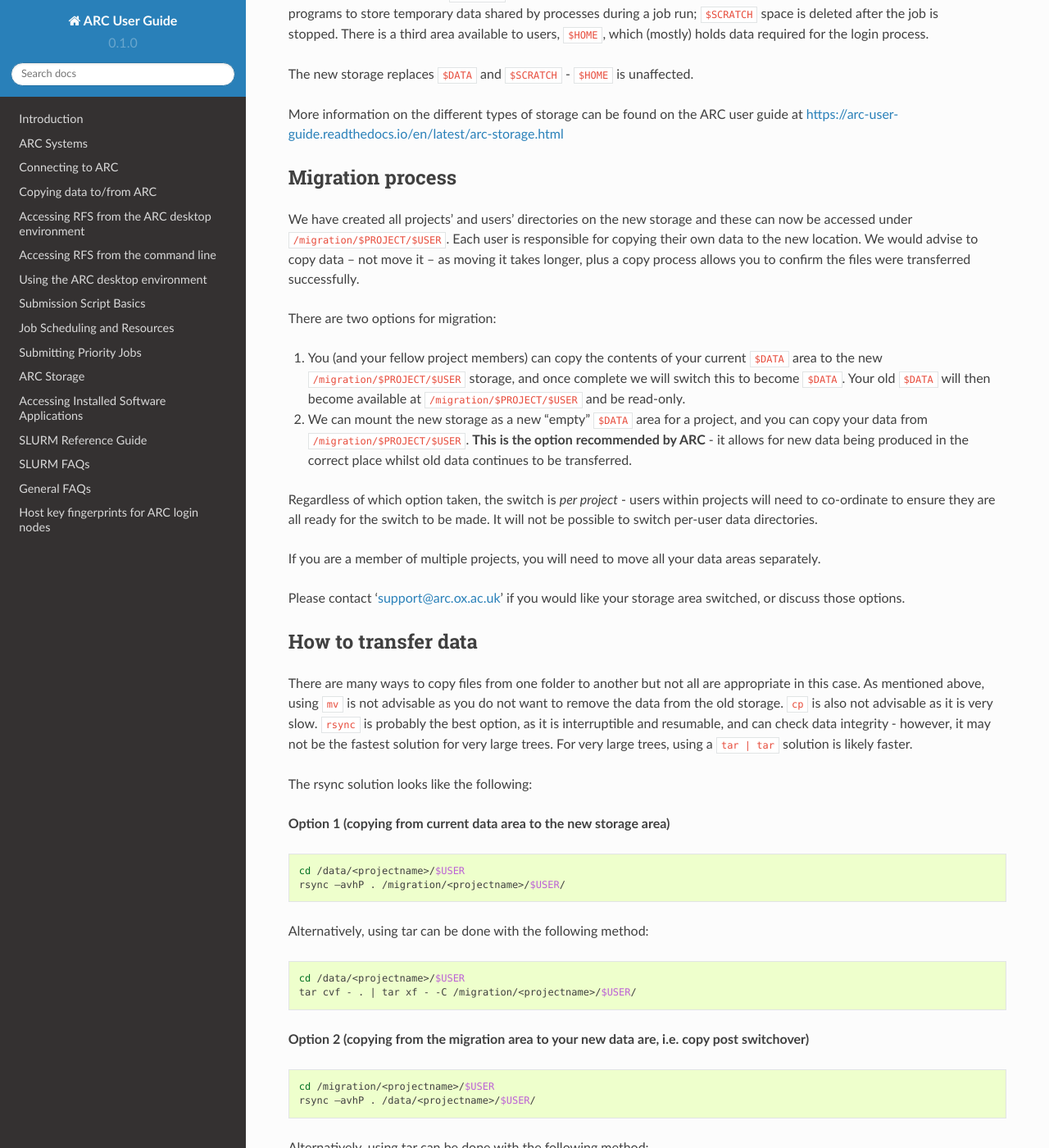
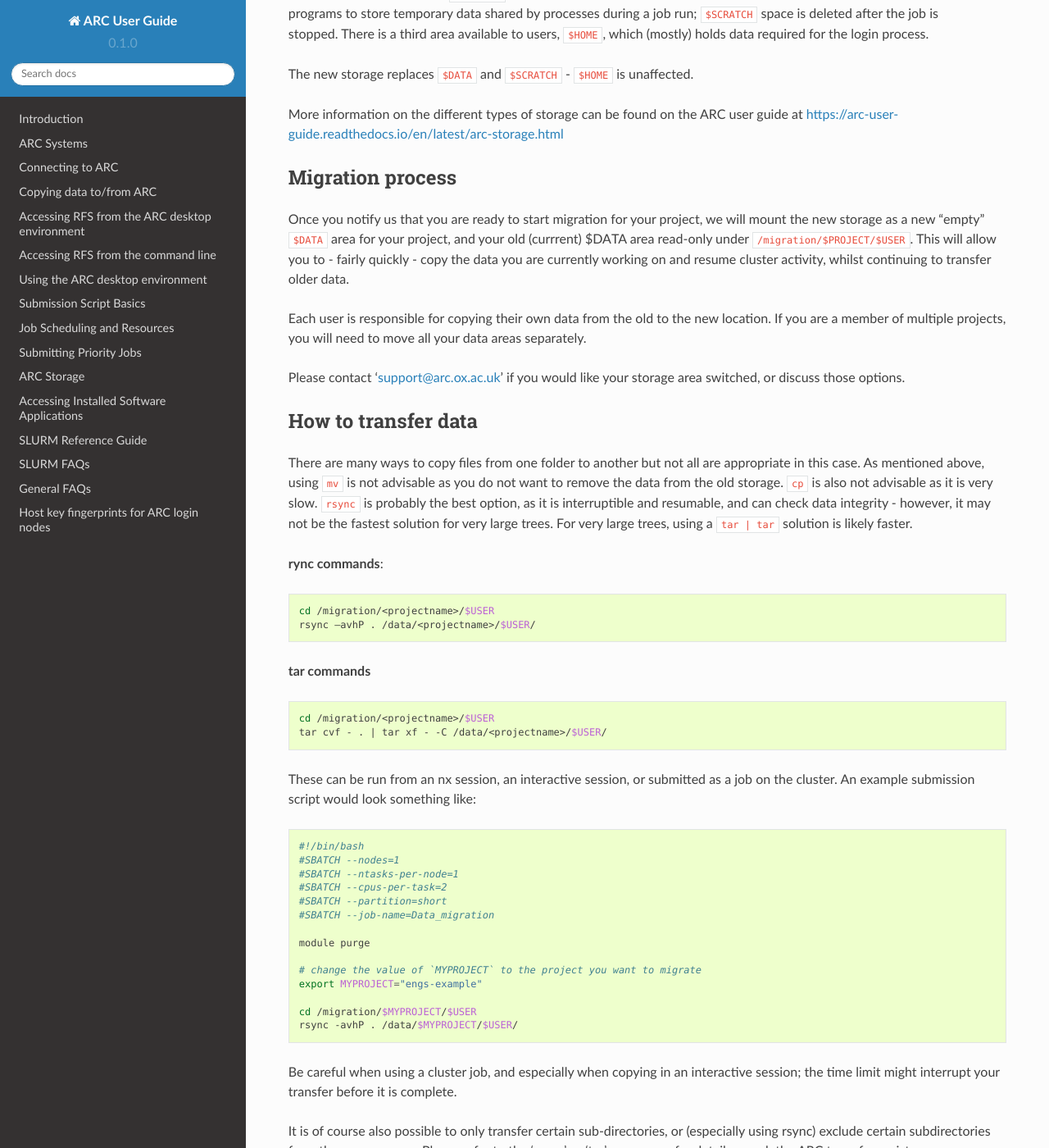
Before and after one commit to tina-friedrich/arc-user-guide, a Sphinx documentation site: the page built from docs/source/arc-storage-migration.rst, in a window 1280 px wide and 1400 px high, scrolled down 357 px. Shown: the whole window at 82% size. Built offline with Sphinx 7.4.7 and the Read the Docs theme 2.0.0, drawn with Linux system fonts in a browser that asks for light colours; some of the changed text lies outside the part shown.

Commit message:
Update arc-storage-migration.rst
removed copy first, switch later option

```diff
--- a/docs/source/arc-storage-migration.rst
+++ b/docs/source/arc-storage-migration.rst
@@ -13,52 +13,30 @@ The new storage replaces ``$DATA`` and ``$SCRATCH`` - ``$HOME`` is unaffected.
 
 More information on the different types of storage can be found on the ARC user guide at https://arc-user-guide.readthedocs.io/en/latest/arc-storage.html
 
+
 Migration process
 -----------------
 
-We have created all projects' and users' directories on the new storage and these can now be accessed under ``/migration/$PROJECT/$USER``. Each user is responsible for copying their own data to the new location. We would advise to copy data – not move it – as moving it takes longer, plus a copy process allows you to confirm the files were transferred successfully.
+Once you notify us that you are ready to start migration for your project, we will mount the new storage as a new "empty" ``$DATA`` area for your project, and your old (currrent) $DATA area read-only under ``/migration/$PROJECT/$USER``. This will allow you to - fairly quickly - copy the data you are currently working on and resume cluster activity, whilst continuing to transfer older data.
 
-There are two options for migration:
-
-1) You (and your fellow project members) can copy the contents of your current ``$DATA`` area to the new ``/migration/$PROJECT/$USER`` storage, and once complete we will switch this to become ``$DATA``. Your old ``$DATA`` will then become available at ``/migration/$PROJECT/$USER`` and be read-only.
-
-2) We can mount the new storage as a new "empty" ``$DATA`` area for a project, and you can copy your data from ``/migration/$PROJECT/$USER``. **This is the option recommended by ARC** - it allows for new data being produced in the correct place whilst old data continues to be transferred.
-
-Regardless of which option taken, the switch is *per project* - users within projects will need to co-ordinate to ensure they are all ready for the switch to be made. It will not be possible to switch per-user data directories.
-
-If you are a member of multiple projects, you will need to move all your data areas separately.
+Each user is responsible for copying their own data from the old to the new location. If you are a member of multiple projects, you will need to move all your data areas separately.
 
 Please contact ‘support@arc.ox.ac.uk’ if you would like your storage area switched, or discuss those options.
+
 
 How to transfer data
 --------------------
 
 There are many ways to copy files from one folder to another but not all are appropriate in this case. As mentioned above, using ``mv`` is not advisable as you do not want to remove the data from the old storage. ``cp`` is also not advisable as it is very slow. ``rsync`` is probably the best option, as it is interruptible and resumable, and can check data integrity - however, it may not be the fastest solution for very large trees. For very large trees, using a ``tar | tar`` solution is likely faster.
 
-The rsync solution looks like the following:
-
-**Option 1 (copying from current data area to the new storage area)**
-
-.. code-block:: shell
-
-  cd /data/<projectname>/$USER
-  rsync –avhP . /migration/<projectname>/$USER/
-
-Alternatively, using tar can be done with the following method:
-
-.. code-block:: shell
-
-  cd /data/<projectname>/$USER
-  tar cvf - . | tar xf - -C /migration/<projectname>/$USER/
-
-**Option 2 (copying from the migration area to your new data are, i.e. copy post switchover)**
+**rync commands**:
 
 .. code-block:: shell
 
   cd /migration/<projectname>/$USER
   rsync –avhP . /data/<projectname>/$USER/
 
-Alternatively, using tar can be done with the following method:
+**tar commands**
 
 .. code-block:: shell
 
@@ -93,11 +71,18 @@ Please refer to the 'rsync' or 'tar' man pages for details, or ask the ARC team
 Who is responsible for migrating my data?
 -----------------------------------------
 
-Each user is responsible for transferring their data; however, the project PI or a user appointed by the project PI is responsible for gathering progress from all project users and make the decision for when the whole project should be switched from the old storage to the new. The switch from old to new has to be done on a project basis. We cannot move users individually.
+Each user is responsible for transferring their data; however, the project PI or a user appointed by the project PI is responsible for gathering progress from all project users. The switch from old to new has to be done on a project basis. We cannot move users individually.
+
+
+Migration timeline
+------------------
+
+The new storage system for project data areas is now ready to be used. Starting now, projects can request to migrate, using the below migration process.
+
+We will switch all project data areas to the 'new' storage on **14. May 2024**. If you have not migrated your data before than, after this date your data area will be the new storage system (and your old data available read-only under /migration).
+
 
 How long will my data be available on the old storage after migration?
 ----------------------------------------------------------------------
 
-
-
-If you are unable to access either of these directories, please let us know.
+The old storage system will be **decommissioned** on **1. August 2024**. After this date, the old data will no longer be available, and we will not be able to retrieve it.
```
